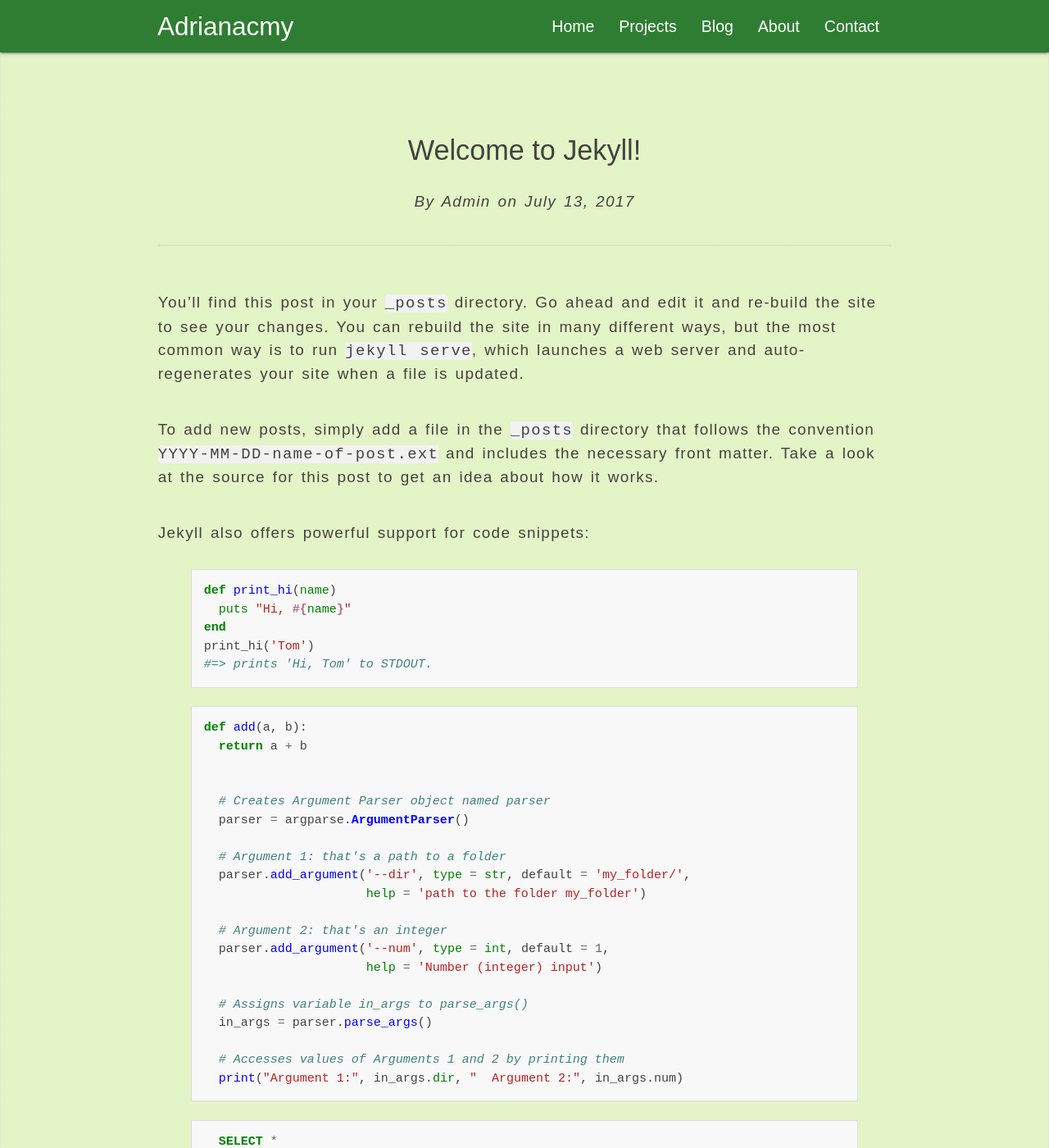
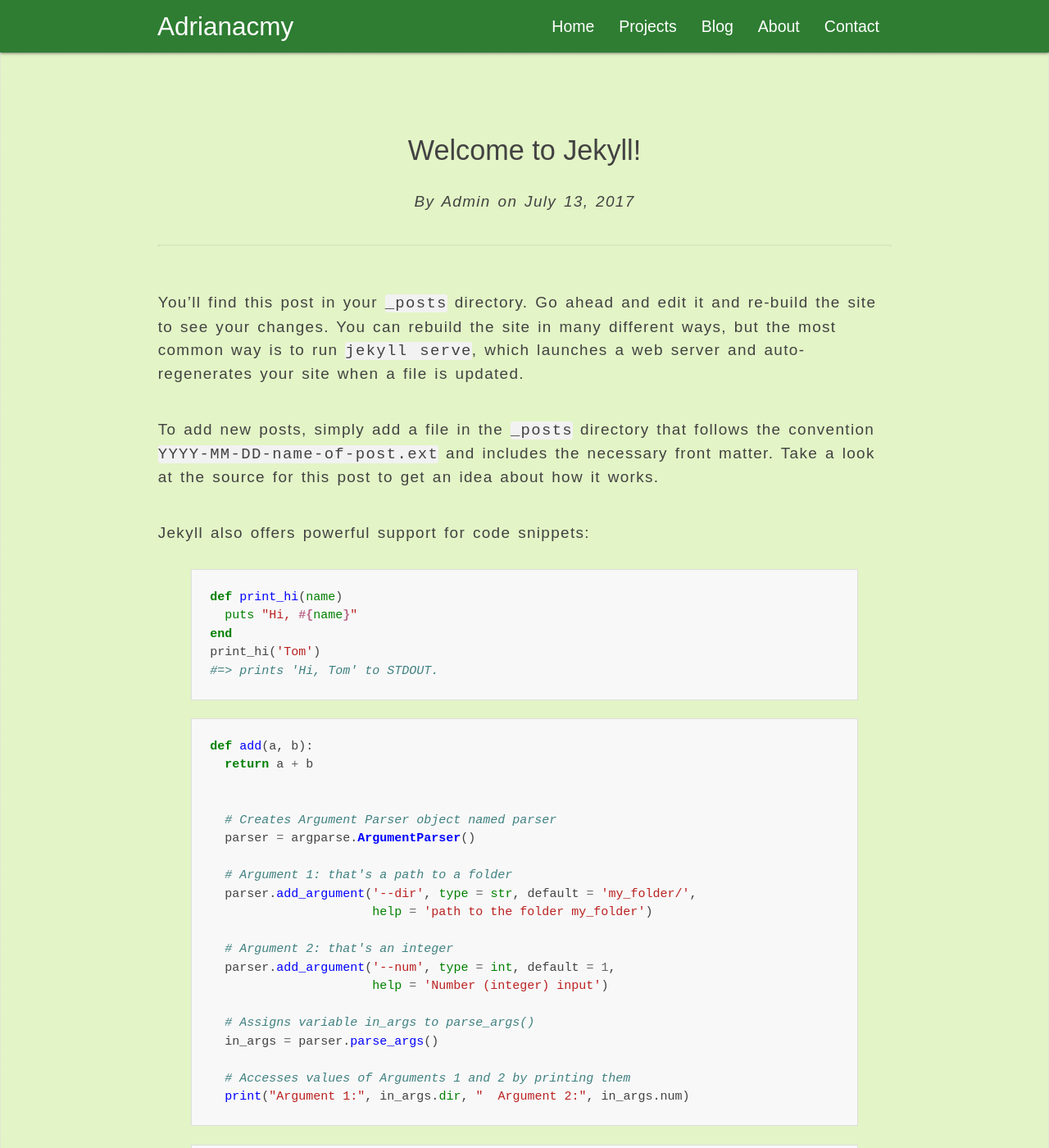
Before and after one commit to Adrianacmy/Adriana.github.io, a Jekyll site: the page built from _posts/2017-07-13-welcome-to-jekyll.markdown, in a window 1280 px wide and 1400 px high. Shown: the whole window at 82% size. Built offline with Jekyll 4.4.1, drawn with Linux system fonts in a browser that asks for light colours; nearby versions of some CDN libraries; comment, search, counter and statistics services are not loaded.

Commit message:
update highlight style

```diff
--- a/static/css/default.css
+++ b/static/css/default.css
@@ -30,9 +30,10 @@ pre {
 
 .highlight pre {
   position: relative;
-  padding: 1em;
+  padding: 1.5rem;
   margin: 0;
 }
+
 
 
 .highlight .hll { background-color: #ffffcc }
@@ -100,15 +101,3 @@ pre {
 .highlight .vg { color: #19177C } /* Name.Variable.Global */
 .highlight .vi { color: #19177C } /* Name.Variable.Instance */
 .highlight .il { color: #666666 } /* Literal.Number.Integer.Long */
-
-
-.highlight {
-  margin-bottom: 1.5em;
-  border: 1px solid #dedede;
-}
-
-.highlight pre {
-  position: relative;
-  /* padding: 1em; */
-  margin: 0;
-}
```
